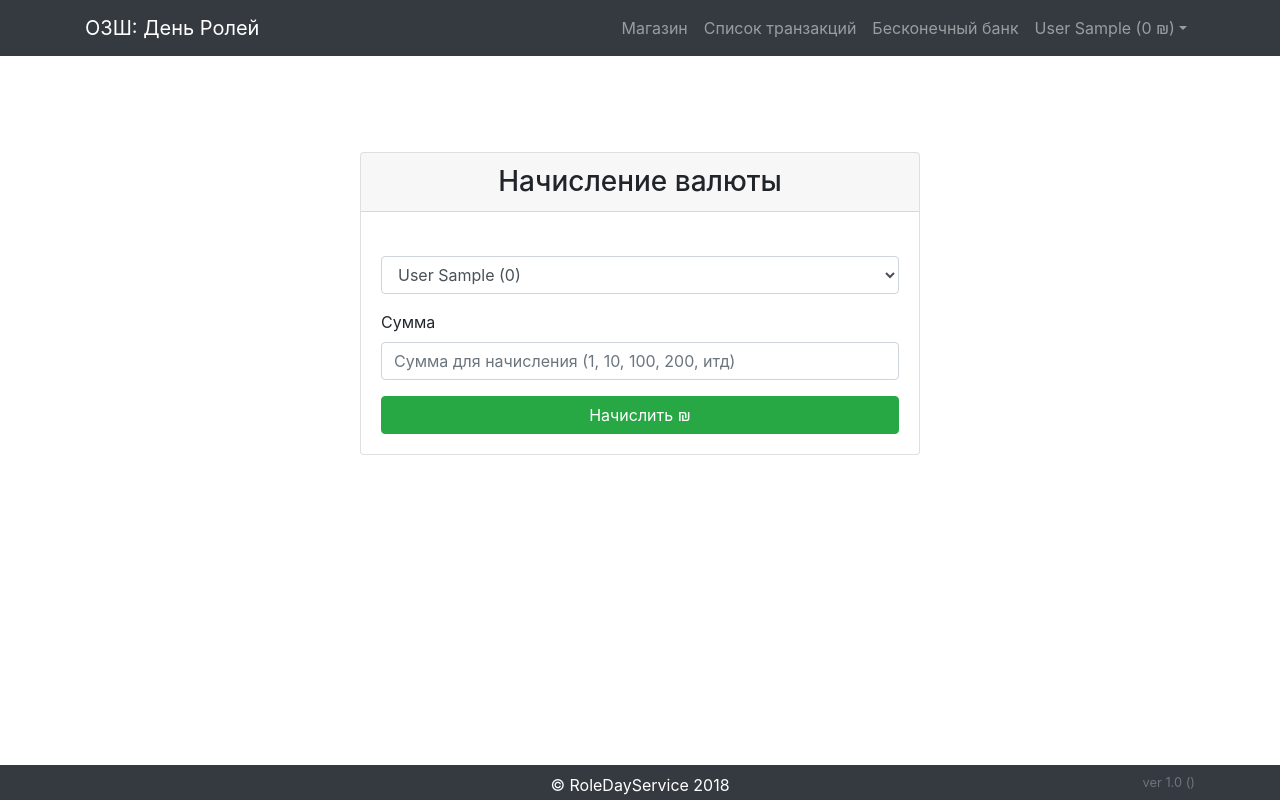
After one commit to OZSH-dev/RoleDayService, a Django app: page /transactions/add_money in a window 1280 px wide. The commit adds this page. Run offline with Django 3.2, Linux system fonts and the light colour scheme; the visitor is signed in with stand-in values (Sample User, id 1); data comes from the database, SQL or seed files in the repository; some libraries are stand-ins or nearby versions.

Commit message:
release ready

```diff
--- a/bank/urls.py
+++ b/bank/urls.py
@@ -4,5 +4,7 @@ from . import views
 
 urlpatterns = [
     path('', views.transactions, name='transactions_root_list'),
-    path('modify', views.modify_transaction_state, name='transactions_modify_handler')
+    path('modify', views.modify_transaction_state, name='transactions_modify_handler'),
+    path('add_money', views.add_money, name='add_money'),
+    path('money_adder', views.money_adder, name='money_adder')
 ]
--- a/bank/views.py
+++ b/bank/views.py
@@ -1,4 +1,4 @@
-from django.shortcuts import render
+from django.shortcuts import render, redirect
 from bank.models import Transaction
 from shop.models import Item
 from user.models import RoleUser
@@ -15,6 +15,24 @@ def transactions(request):
             "transactions": reversed(Transaction.objects.all())
         }
     )
+
+
+@staff_member_required(login_url="/login")
+def add_money(request):
+    return render(
+        request,
+        "shop_page/money_adder.html",
+        {"users": RoleUser.objects.all()}
+    )
+
+
+@staff_member_required(login_url="/login")
+def money_adder(request):
+    team_id = int(request.POST["team"])
+    money_sum = request.POST["sum"]
+    result_money = RoleUser.objects.get(id=team_id).money + max(0, int(money_sum))
+    RoleUser.objects.filter(id=team_id).update(money=result_money)
+    return redirect("/transactions/add_money")
 
 
 @staff_member_required(login_url="/login")
--- a/shop/views.py
+++ b/shop/views.py
@@ -15,7 +15,8 @@ def get_already_bought_item_ids_set(user):
 @login_required(login_url="/login")
 def index(request):
     user_single_items = get_already_bought_item_ids_set(request.user)
-    items_to_sell = Item.objects.filter(~Q(id__in=user_single_items) | ~Q(transaction__state__lt=2)).filter(amount__gt=0)
+    items_to_sell = Item.objects.filter(~Q(id__in=user_single_items) | ~Q(transaction__state__lt=2))\
+        .filter(amount__gt=0)
     return render(request, "shop_page/shop.html", {"items": items_to_sell})
 
 
--- a/templates/components/navigation.html
+++ b/templates/components/navigation.html
@@ -18,6 +18,10 @@
                         <li class="nav-item">
                             <a class="nav-link" href="/transactions">Список транзакций</a>
                         </li>
+
+                        <li class="nav-item">
+                            <a class="nav-link" href="/transactions/add_money">Бесконечный банк</a>
+                        </li>
                     {% endif %}
 
                     <li class="nav-item dropdown">
--- a/templates/shop_page/cart.html
+++ b/templates/shop_page/cart.html
@@ -24,8 +24,12 @@
                             {% endif %}
                         </h5>
                         <a href="#"><img class="card-img-top" src="/media/{{ transaction.item.image }}" alt=""></a>
-                        <div class="card-body">
+                        <div class="card-body text-center">
+                            {% if transaction.item.hidden_description %}
+                            <a href="{{ transaction.item.description }}">Читать...</a>
+                            {% else %}
                             <p class="card-text">{{ transaction.item.description }}</p>
+                            {% endif %}
                         </div>
                         <ul class="list-group list-group-flush">
                             <li class="list-group-item">Стоимость <b>{{ transaction.item.price }}</b> ₪.</li>
--- /dev/null
+++ b/templates/shop_page/money_adder.html
@@ -0,0 +1,38 @@
+{% extends "components/static_page.html" %}
+{% load static %}
+{% block style %}
+    <link href="{% static "/css/blog-post.css" %}" rel="stylesheet">
+    <style>
+            .card-login {
+            max-width: 35rem;
+        }
+    </style>
+{% endblock %}
+
+{% block title %}День ролей - Начисление валюты{% endblock %}
+
+{% block content %}
+    <div class="container pt-5">
+        <div class="card card-login mx-auto mt-5">
+            <div class="card-header text-center h3">Начисление валюты</div>
+            <div class="card-body">
+                <form method="post" action="/transactions/money_adder">{% csrf_token %}
+                    <div class="form-group">
+                        <label for="team"></label>
+                        <select name="team" id="team" class="form-control">
+                            {% for user in users %}
+                                <option value="{{ user.id }}">{{ user }}</option>
+                            {% endfor %}
+                        </select>
+                    </div>
+                    <div class="form-group">
+                        <label for="password">Сумма</label>
+                        <input class="form-control" name="sum" id="sum"
+                               placeholder="Сумма для начисления (1, 10, 100, 200, итд)">
+                    </div>
+                    <button class="btn btn-success btn-block" type="submit">Начислить ₪</button>
+                </form>
+            </div>
+        </div>
+    </div>
+{% endblock %}
--- a/user/models.py
+++ b/user/models.py
@@ -2,9 +2,7 @@ from django.db import models
 from django.contrib.auth.models import AbstractUser
 
 
-# Create your models here.
 class RoleUser(AbstractUser):
-    squad = models.PositiveSmallIntegerField(verbose_name="Отряд", default=0)
     money = models.IntegerField(verbose_name="Кол-во валюты", default=0)
 
     class Meta:
@@ -13,5 +11,5 @@ class RoleUser(AbstractUser):
         ordering = ["last_name", "first_name"]
 
     def __str__(self):
-        return "{} {} {} ({})".format(
-            self.last_name, self.first_name, self.squad, self.money)
+        return "{} {} ({})".format(
+            self.last_name, self.first_name, self.money)
--- a/user/urls.py
+++ b/user/urls.py
@@ -5,5 +5,6 @@ from . import views
 urlpatterns = [
     path('login', views.log_in, name='index'),
     path('auth', views.auth, name='auth'),
-    path('logout', views.log_out, name='logout')
+    path('logout', views.log_out, name='logout'),
+    path('reg_user', views.get_user_reg_page, name="registration")
 ]
```
Also changed, not shown: user/views.py (+14 -0 lines).
